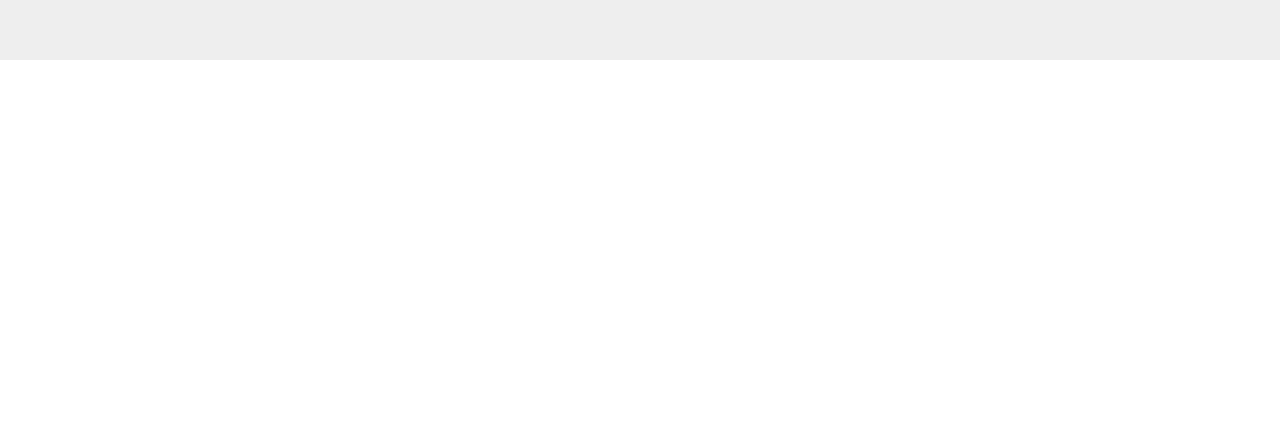
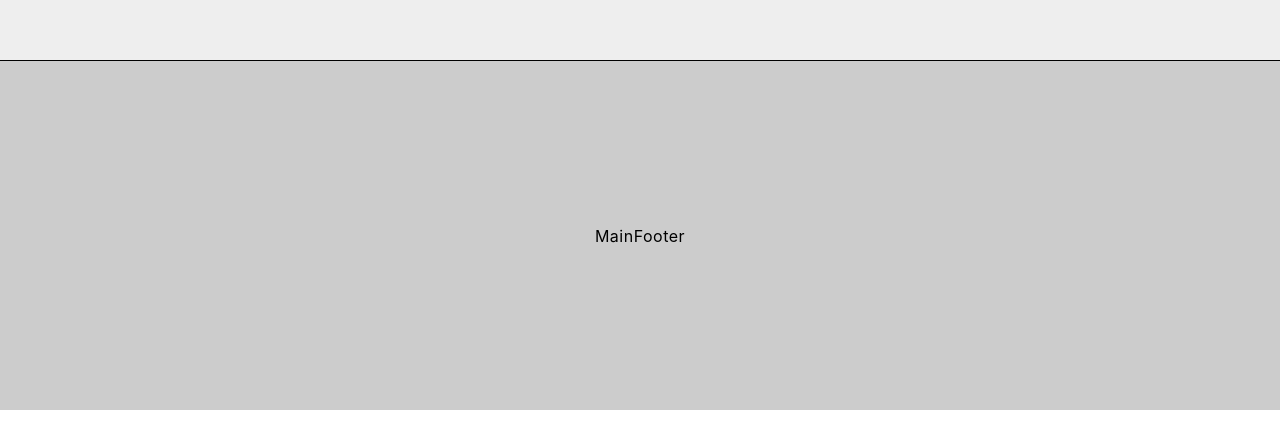
Before and after one commit to toy-prj/bini, a React (Create React App) app in the folder movie/: page / in a window 1280 px wide. Shown: the part 2040-2488 px from the top of the page. After the commit the page ends 2450 px from the top, so only its background shows below. Built offline with nearby package versions, Linux system fonts and the light colour scheme.

Commit message:
230809 - footer 임시 저장

```diff
--- /dev/null
+++ b/movie/src/js/footer/MovieFooter.js
@@ -0,0 +1,14 @@
+import React from "react";
+
+import '../../scss/footer/MovieFooter.scss';
+
+const MovieFooter = () => {
+
+    return(
+        <>
+            <div className="movie-footer-wrapper">MainFooter</div>
+        </>
+    );
+}
+
+export default MovieFooter;
--- a/movie/src/js/header/menu/HeaderMenu.js
+++ b/movie/src/js/header/menu/HeaderMenu.js
@@ -195,7 +195,11 @@ const HeaderMenu = () => {
 
                 {/* header 아래쪽 sub menu */}
                 <div className="header-bottom-sub-menu">
-                    <MovieSubMenu viewAllMenu={ viewAllMenu } scrollPosition={ scrollPosition }/>
+                    <MovieSubMenu
+                        viewAllMenu={ viewAllMenu }
+                        scrollPosition={ scrollPosition }
+                        clickReservation={ clickReservation }
+                    />
                 </div>
 
             </div>
--- a/movie/src/js/header/menu/subMenu/MovieSubMenu.js
+++ b/movie/src/js/header/menu/subMenu/MovieSubMenu.js
@@ -4,7 +4,7 @@ import { GiHamburgerMenu } from "react-icons/gi";
 
 import '../../../../scss/header/menu/subMenu/MovieSubMenu.scss';
 
-const MovieSubMenu = ({ viewAllMenu, scrollPosition }) => {
+const MovieSubMenu = ({ viewAllMenu, scrollPosition, clickReservation }) => {
 
     return(
         <>
@@ -18,6 +18,7 @@ const MovieSubMenu = ({ viewAllMenu, scrollPosition }) => {
                             to={'/contents/reservation'}
                             className="header-bottom-menu-quick-reservation"
                             id="quickReservation"
+                            onClick={ clickReservation }
                             >
                             <p className="header-bottom-menu-quick-reservation-text">
                                 바로 예매
--- a/movie/src/js/main/MovieMainAdContents.js
+++ b/movie/src/js/main/MovieMainAdContents.js
@@ -1,8 +1,8 @@
 import React from "react";
 import { AiFillStar } from 'react-icons/ai';
+import { Link } from "react-router-dom";
 
 import '../../scss/main/MovieMainAdContents.scss';
-import { Link } from "react-router-dom";
 
 const MovieMainAdContents = () => {
 
--- a/movie/src/js/template/MovieTemplate.js
+++ b/movie/src/js/template/MovieTemplate.js
@@ -3,12 +3,14 @@ import MovieHeader from "../header/MovieHeader";
 import MovieMain from "../main/MovieMain";
 
 import '../../scss/template/MovieTemplate.scss';
+import MovieFooter from "../footer/MovieFooter";
 
 const MovieTemplate = () => {
     return (
         <>
             <MovieHeader />
             <MovieMain />
+            <MovieFooter />
         </>
     );
 }
--- /dev/null
+++ b/movie/src/scss/footer/MovieFooter.scss
@@ -0,0 +1,15 @@
+@import url('../common.scss');
+
+@mixin disflex {
+    display: flex;
+    justify-content: center;
+    align-items: center;
+}
+
+.movie-footer-wrapper {
+    border-top: 1px solid #000;
+    background: #ccc;
+    width: 100%;
+    height: 350px;
+    @include disflex();
+}
--- a/movie/src/scss/main/MovieMain.scss
+++ b/movie/src/scss/main/MovieMain.scss
@@ -10,7 +10,7 @@
 #movieMainWrapper {
     background: #fff;
     width: 100%;
-    height: 3000px;
+    height: 100%;
     position: relative;
 
     .main-visual-ad-change-btn-wrapper {
--- a/movie/src/scss/main/MovieMainAdContents.scss
+++ b/movie/src/scss/main/MovieMainAdContents.scss
@@ -67,6 +67,7 @@
                             color: #fff;
                             border: 2px solid #fff;
                             border-radius: 5px;
+                            font-size: 13px;
 
                             &:hover {
                                 border: 2px solid #ff0000;
@@ -186,15 +187,6 @@
                     }
                 }
             }
-
-
-
-
-
-
-
-
-
         }
     }
 }
--- a/movie/src/scss/main/special/MovieMainSpecialCinemaMain.scss
+++ b/movie/src/scss/main/special/MovieMainSpecialCinemaMain.scss
@@ -23,6 +23,8 @@
             align-items: center;
 
             .movie-main-special-cinema-main-img {
+                border: 1px dotted #aaa;
+                background: none;
                 border-radius: 10px;
                 width: 95%;
                 height: 100%;
@@ -45,7 +47,7 @@
                     border-bottom: 1px solid #aaa;
                     width: 100%;
                     height: 25%;
-                    transition-duration: .2s;
+                    transition-duration: .5s;
                     cursor: pointer;
                     display: flex;
                     justify-content: right;
@@ -68,6 +70,7 @@
                         .movie-main-special-cinema-main-select-menu-list-text {
                             width: 100%;
                             height: 100%;
+                            padding-left: 2%;
                             font-size: 18px;
                             display: flex;
                             justify-content: left;
```
Also changed, not shown: movie/src/scss/img/main-ad1.png (added).
